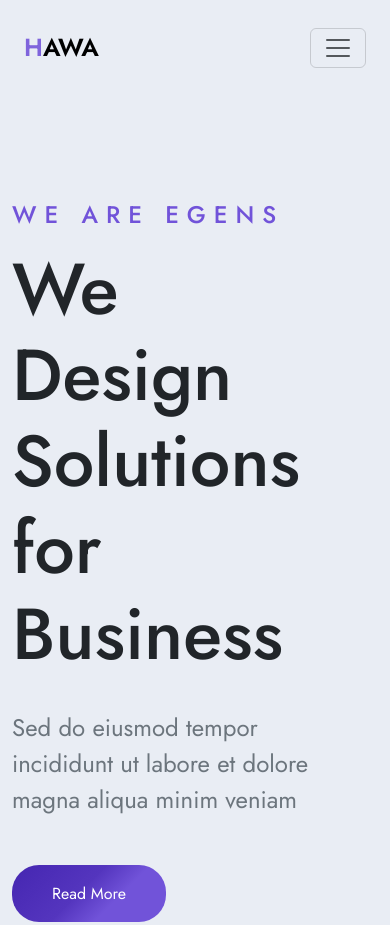
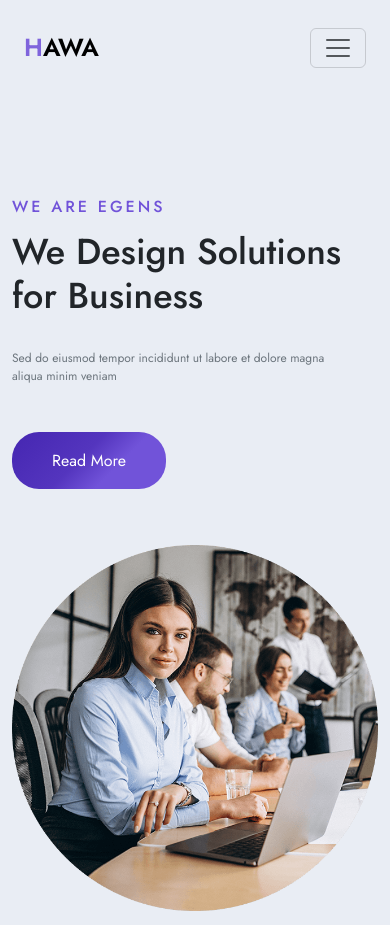
Before and after one commit to mohammdhawa/Hawa-Landing-Page, a plain HTML site: page index.html in a window 390 px wide. Shown: the top 925 px of the page. Drawn offline with nearby package versions, Linux system fonts and the light colour scheme.

Commit message:
edit on responsivness of the website

```diff
--- a/css/style.css
+++ b/css/style.css
@@ -120,3 +120,17 @@ font-size: 1.2rem;
     box-shadow: #E2C4FF 0px 5px 5px;
     /* box-shadow: 1px 5px 5px 5px #7152D9; */
 }
+
+
+@media (max-width:576px) {
+    .main-title {
+        font-size: 36px;
+    }
+    .main-subtitle {
+        font-size: 16px;
+        letter-spacing: 3px;
+    }
+    .main-p {
+        font-size: 12px;
+    }
+}
```
